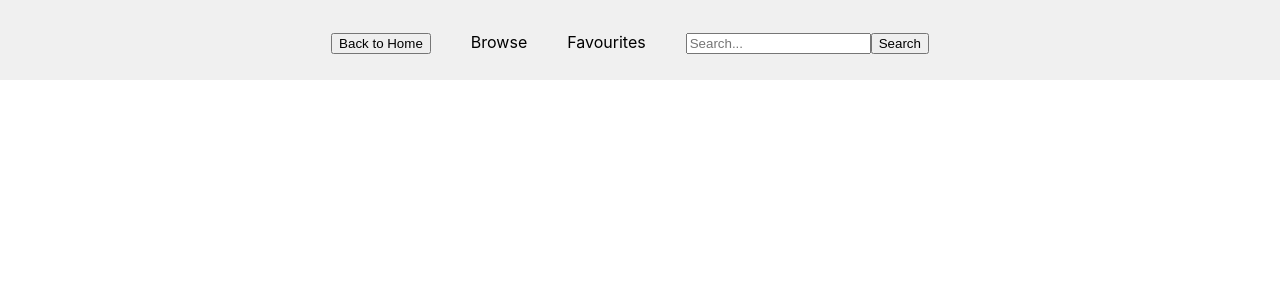
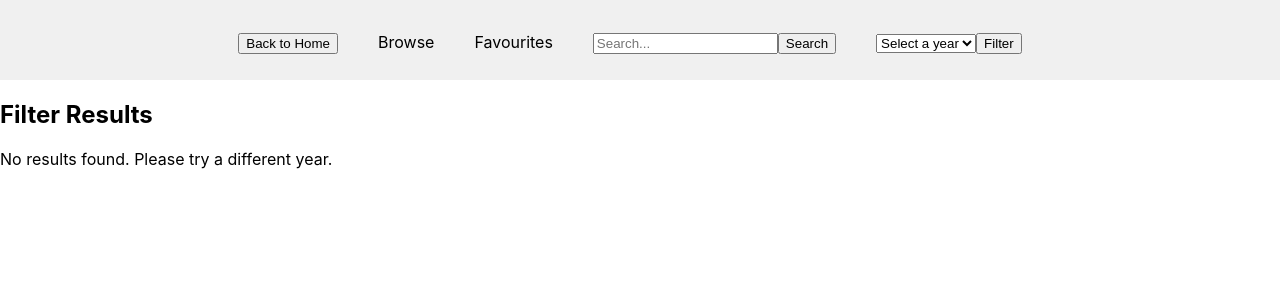
Before and after one commit to ervandogan12/react-project, a React (Vite) app in the folder hyf-react-project/: page /filterResults in a window 1280 px wide. Shown: the top 300 px of the page. Built offline with nearby package versions, Linux system fonts and the light colour scheme.

Commit message:
some bugs fixed

```diff
--- a/hyf-react-project/src/Routes.jsx
+++ b/hyf-react-project/src/Routes.jsx
@@ -10,6 +10,7 @@ import Villains from './components/pages/Villains/Villains';
 import BookDetail from './components/pages/Books/BookDetail';
 import VillainDetail from './components/pages/Villains/VillainDetails';
 import SearchResults from './components/SearchResults';
+import FilterResults from './components/FilterResults';
 
 const AppRoutes = () => {
   return (
@@ -23,6 +24,7 @@ const AppRoutes = () => {
       <Route path="/browse/shorts" element={<Shorts />} />
       <Route path="/browse/villains" element={<Villains />} />
       <Route path="/searchResults" element={<SearchResults />} />
+      <Route path="/filterResults" element={<FilterResults />} />
     </Routes>
   );
 };
--- /dev/null
+++ b/hyf-react-project/src/components/FilterResults.jsx
@@ -0,0 +1,25 @@
+import React, { useContext } from 'react';
+import { useLocation } from 'react-router-dom'; // Import useLocation hook
+import Book from './pages/Books/Book';
+
+function FilterResults() {
+  const location = useLocation();
+  const filteredBooks = location.state?.filteredBooks || [];
+
+  return (
+    <div>
+      <h2>Filter Results</h2>
+      {filteredBooks.length > 0 ? (
+        <ul className="books">
+          {filteredBooks.map((filteredBook) => (
+            <Book key={filteredBook.id} data={filteredBook} />
+          ))}
+        </ul>
+      ) : (
+        <p>No results found. Please try a different year.</p>
+      )}
+    </div>
+  );
+}
+
+export default FilterResults;
--- /dev/null
+++ b/hyf-react-project/src/components/FilterSection.jsx
@@ -0,0 +1,55 @@
+import React, { useState } from "react";
+import { useDataSet } from "../context/DataContext";
+import { useNavigate } from "react-router-dom";
+import Book from "./pages/Books/Book";
+
+function FilterSection() {
+  const [selectedYear, setSelectedYear] = useState("");
+
+  const navigate = useNavigate();
+
+  const fetchData = async () => {
+    try {
+      const response = await fetch(
+        `https://stephen-king-api.onrender.com/api/books`
+      );
+      const data = await response.json();
+
+      return data["data"];
+    } catch (error) {
+      console.error(error);
+    }
+  };
+
+  const handleYearChange = (event) => {
+    setSelectedYear(event.target.value);
+  };
+
+  const handleSubmit = async (event) => {
+    event.preventDefault();
+    const booksData = await fetchData("books");
+
+    const filtered = booksData.filter(
+      (book) => book.Year.toString() === selectedYear
+    );
+
+    navigate("/filterResults", { state: { filteredBooks: filtered } });
+    setSelectedYear("Select a year");
+  };
+
+  return (
+    <form onSubmit={handleSubmit}>
+      <select value={selectedYear} onChange={handleYearChange}>
+        <option value="">Select a year</option>
+        {[...Array(51).keys()].map((i) => (
+          <option key={i} value={1974 + i}>
+            {1974 + i}
+          </option>
+        ))}
+      </select>
+      <button type="submit">Filter</button>
+    </form>
+  );
+}
+
+export default FilterSection;
--- a/hyf-react-project/src/components/Nav.jsx
+++ b/hyf-react-project/src/components/Nav.jsx
@@ -2,6 +2,7 @@ import React, { useState } from "react";
 import { Link, useNavigate } from "react-router-dom";
 import SearchSection from "./SearchSection";
 import { useDataSet } from "../context/DataContext";
+import FilterSection from "./FilterSection";
 
 function Nav() {
   const [isDropdownVisible, setIsDropdownVisible] = useState(false);
@@ -9,6 +10,11 @@ function Nav() {
   const navigate = useNavigate();
 
   const toggleDropdown = () => setIsDropdownVisible(!isDropdownVisible);
+
+  const handleBooksClick = () => {
+    handleCategoryClick("books");
+  };
+
   return (
     <nav>
       <ul className="nav-items">
@@ -20,26 +26,17 @@ function Nav() {
           {isDropdownVisible && (
             <ul className="dropdown">
               <li>
-                <Link
-                  to="/browse/books"
-                  onClick={() => handleCategoryClick("books")}
-                >
+                <Link to="/browse/books" onClick={handleBooksClick}>
                   Books
                 </Link>
               </li>
               <li>
-                <Link
-                  to="/browse/shorts"
-                  onClick={() => handleCategoryClick("shorts")}
-                >
+                <Link to="/browse/shorts" onClick={() => handleCategoryClick("shorts")}>
                   Shorts
                 </Link>
               </li>
               <li>
-                <Link
-                  to="/browse/villains"
-                  onClick={() => handleCategoryClick("villains")}
-                >
+                <Link to="/browse/villains" onClick={() => handleCategoryClick("villains")}>
                   Villians
                 </Link>
               </li>
@@ -49,10 +46,8 @@ function Nav() {
         <li>
           <Link to="/favourites">Favourites</Link>
         </li>
-        <li>
-          <SearchSection />
-        </li>{" "}
-        {/* Include the search section here */}
+        <li><SearchSection /></li>
+        <li><FilterSection /></li>
       </ul>
     </nav>
   );
--- a/hyf-react-project/src/components/SearchResults.jsx
+++ b/hyf-react-project/src/components/SearchResults.jsx
@@ -9,11 +9,15 @@ function SearchResults() {
   return (
     <div>
       <h2>Search Results</h2>
-      <ul className="books">
-        {searchResults.map((searchResult) => (
-          <Book key={searchResult.id} data={searchResult} />
-        ))}
-      </ul>
+      {searchResults.length > 0 ? (
+        <ul className="books">
+          {searchResults.map((searchResult) => (
+            <Book key={searchResult.id} data={searchResult} />
+          ))}
+        </ul>
+      ) : (
+        <p>No results found. Please try a different search.</p>
+      )}
     </div>
   );
 }
--- a/hyf-react-project/src/components/SearchSection.jsx
+++ b/hyf-react-project/src/components/SearchSection.jsx
@@ -1,24 +1,40 @@
-import React, { useState } from 'react';
-import { useDataSet } from '../context/DataContext'; // Adjust the path as necessary
-import Book from '../components/pages/Books/Book';
-import { useNavigate } from 'react-router-dom'; // Ensure this path is correct
+import React, { useState, useEffect } from "react";
+import { useNavigate } from "react-router-dom";
+import Book from "./pages/Books/Book";
 
 function SearchSection() {
-  const [searchQuery, setSearchQuery] = useState('');
-  const [searchResults, setSearchResults] = useState([]); // Add this line to define searchResults
-  const { booksData } = useDataSet();
+  const [searchQuery, setSearchQuery] = useState("");
+
   const navigate = useNavigate();
+
+  const fetchData = async () => {
+    try {
+      const response = await fetch(
+        `https://stephen-king-api.onrender.com/api/books`
+      );
+      const data = await response.json();
+
+      return data["data"];
+    } catch (error) {
+      console.error(error);
+    }
+  };
 
   const handleInputChange = (event) => {
     setSearchQuery(event.target.value);
   };
-  const handleSubmit = (event) => {
+
+  const handleSubmit = async (event) => {
     event.preventDefault();
-    const results = booksData.filter(item =>
-      item.Title && item.Title.toLowerCase().includes(searchQuery.toLowerCase())
+    const booksData = await fetchData("books");
+    const results = booksData.filter(
+      (item) =>
+        item.Title &&
+        item.Title.toLowerCase().includes(searchQuery.toLowerCase())
     );
-    navigate('/searchResults', { state: { searchResults: results } });
 
+    navigate("/searchResults", { state: { searchResults: results } });
+    setSearchQuery("");
   };
 
   return (
@@ -30,11 +46,6 @@ function SearchSection() {
         onChange={handleInputChange}
       />
       <button type="submit">Search</button>
-      <ul className="books">
-        {searchResults.map((searchResult) => (
-          <Book key={searchResult.id} data={searchResult} />
-        ))}
-      </ul>
     </form>
   );
 }
--- a/hyf-react-project/src/components/pages/Books/Book.jsx
+++ b/hyf-react-project/src/components/pages/Books/Book.jsx
@@ -14,7 +14,7 @@ export const Book = ({ data }) => {
     <li className="book-list">
       <Link to={`/api/books/${data.id}`}>
         <div className="book">
-          <div className="product-image-container">
+          <div className="book-image-container">
             <img className="book-img" src={bookImg} alt={data.Title} />
             <div
               className="book-image-favorite-container"
@@ -39,6 +39,7 @@ export const Book = ({ data }) => {
             </div>
           </div>
           <span className="book-title">{data.Title}</span>
+          <span className="book-year">{data.Year}</span>
         </div>
       </Link>
     </li>
```
Also changed, not shown: hyf-react-project/src/App.jsx (+4 -3 lines), hyf-react-project/src/context/DataContext.jsx (+9 -6 lines).
